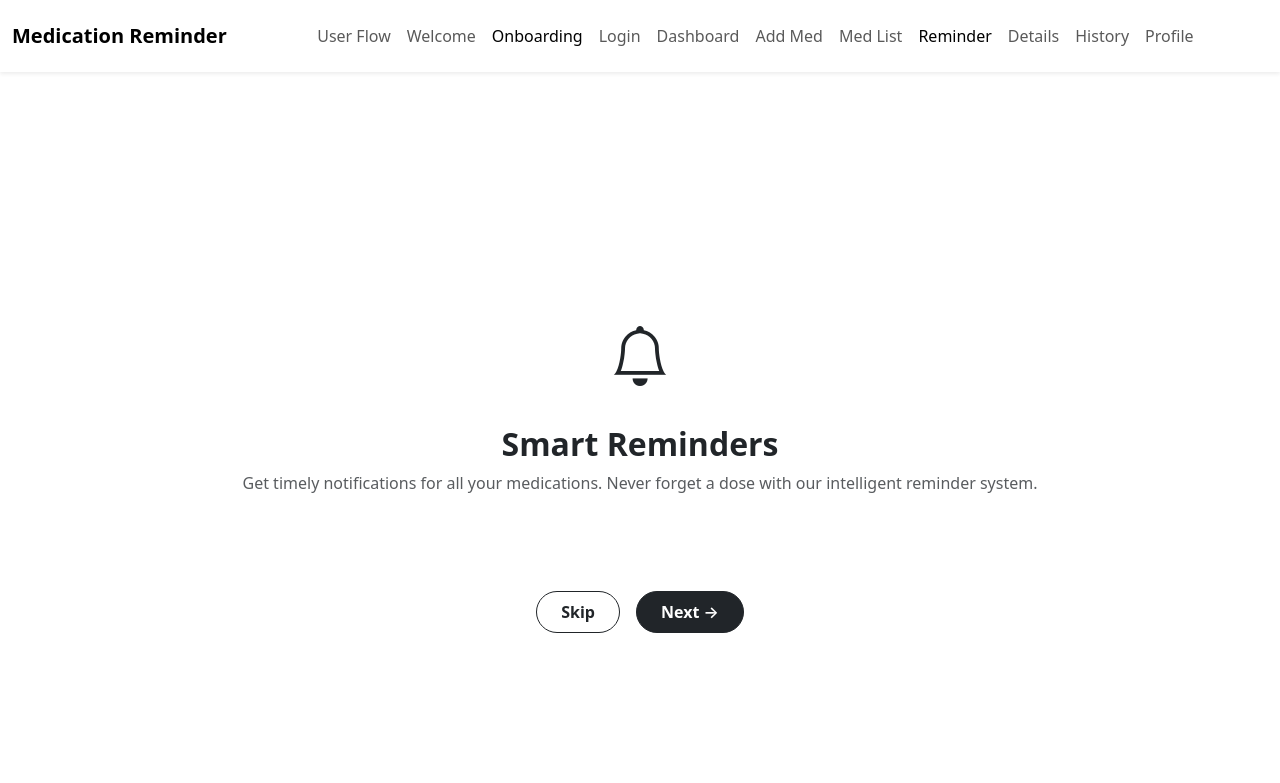
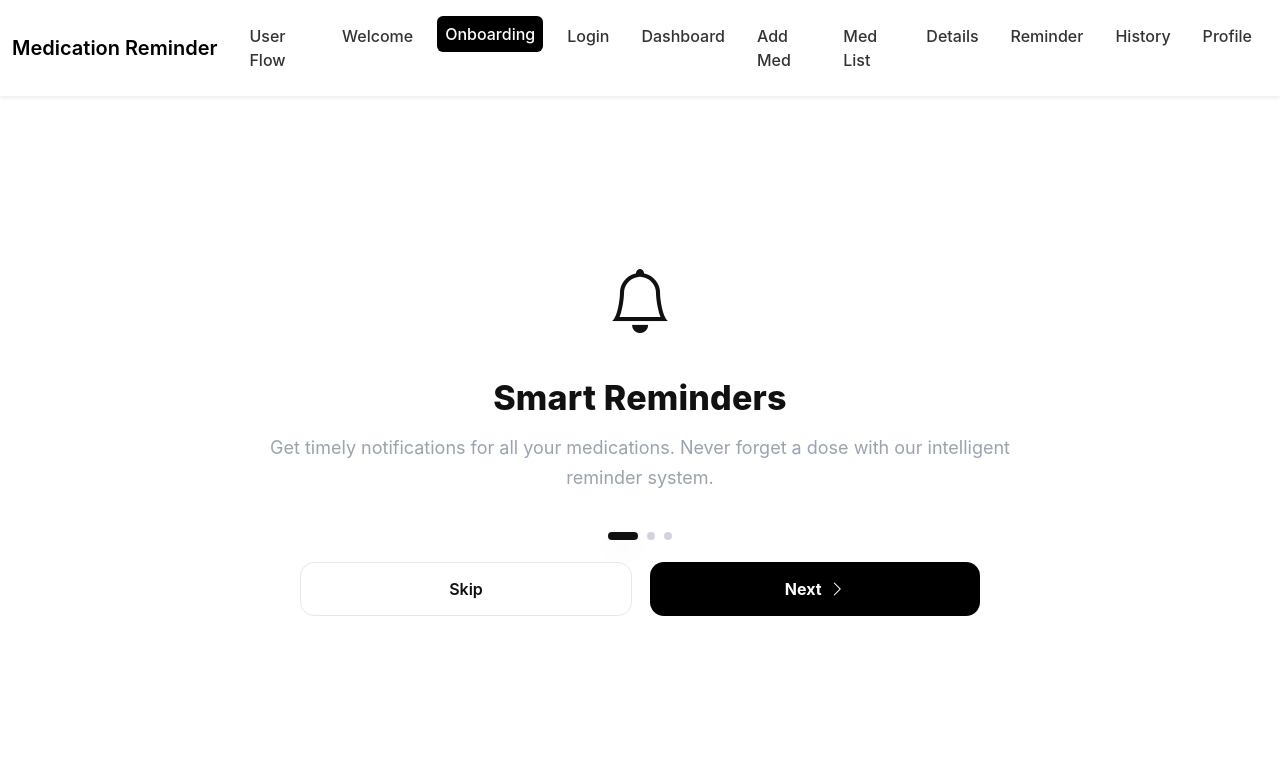
Before and after one commit to jibson1536/Medication-Reminder, a plain HTML site: page oboarding.html in a window 1280 px wide. Drawn offline with nearby package versions, Linux system fonts and the light colour scheme.

Commit message:
Update oboarding.html

```diff
--- a/oboarding.html
+++ b/oboarding.html
@@ -1,28 +1,119 @@
 <!DOCTYPE html>
 <html lang="en">
 <head>
-  <meta charset="UTF-8" />
-  <meta name="viewport" content="width=device-width, initial-scale=1.0" />
-  <title>Onboarding - MediRemind</title>
+  <!-- Bootstrap -->
+  <link href="https://cdn.jsdelivr.net/npm/bootstrap@5.3.8/dist/css/bootstrap.min.css" rel="stylesheet">
+  <link href="https://cdn.jsdelivr.net/npm/bootstrap-icons@1.11.3/font/bootstrap-icons.css" rel="stylesheet">
 
-  <!-- Bootstrap CSS -->
-  <link
-    href="https://cdn.jsdelivr.net/npm/bootstrap@5.3.8/dist/css/bootstrap.min.css"
-    rel="stylesheet"
-  >
-  <link
-  rel="stylesheet"
-  href="https://cdn.jsdelivr.net/npm/bootstrap-icons@1.11.3/font/bootstrap-icons.css"
-/>
+  <meta charset="UTF-8">
+  <meta name="viewport" content="width=device-width, initial-scale=1.0">
+  <title>Onboarding</title>
 
+  <style>
+    :root{
+      --text:#111;
+      --muted:#9aa3af;
+      --bg:#ffffff;
+      --shadow:0 10px 30px rgba(0,0,0,.06);
+    }
+    body{
+      font-family: "Inter", system-ui, -apple-system, Segoe UI, Roboto, Arial, sans-serif;
+      background: var(--bg);
+      color: var(--text);
+      padding-top: 90px; /* for fixed navbar */
+    }
+
+    /* Navbar (same feel as other pages) */
+    .navbar{
+      background:#fff !important;
+      box-shadow:0 2px 6px rgba(0,0,0,.05);
+    }
+    .navbar-nav .nav-link{ color:#333 !important; font-weight:500; margin:0 8px; }
+    .navbar-nav .nav-link:hover{ color:#0d6efd !important; }
+    .navbar-nav .active{
+      background:#000; color:#fff !important; border-radius:6px; padding:6px 12px;
+    }
+
+    /* Onboarding layout */
+    .ob-wrapper{
+      min-height: calc(100dvh - 110px);
+      display:flex; align-items:center; justify-content:center;
+    }
+    .ob-card{
+      width: min(820px, 92vw);
+      text-align:center;
+      margin:auto;
+    }
+    .ob-icon{
+      font-size:64px;
+      margin-bottom:28px;
+      color:#111;
+    }
+    .ob-title{
+      font-weight:800;
+      font-size: clamp(28px, 3.5vw, 34px);
+      letter-spacing:.2px;
+      margin-bottom:14px;
+    }
+    .ob-sub{
+      max-width:760px;
+      margin-inline:auto;
+      color: var(--muted);
+      font-size: clamp(15px, 1.9vw, 18px);
+      line-height:1.7;
+    }
+
+    /* Pager dots (middle one stretches when active) */
+    .ob-dots{
+      display:flex; align-items:center; justify-content:center; gap:9px;
+      margin:38px auto 22px;
+    }
+    .dot{
+      height:8px; width:8px; border-radius:999px; background:#d1d5db; transition:all .25s ease;
+    }
+    .dot.active{
+      width:30px; height:8px; background:#111;
+      box-shadow: var(--shadow);
+    }
+
+    /* Bottom buttons */
+    .ob-actions{
+      display:flex; gap:18px; justify-content:center;
+      width:min(680px, 92vw); margin:0 auto;
+    }
+    .btn-ghost{
+      flex:1;
+      border:1px solid #e5e7eb; background:#fff; color:#111;
+      border-radius:14px; padding:14px 18px; font-weight:600;
+    }
+    .btn-ghost:hover{ background:#f9fafb; }
+
+    .btn-primary-soft{
+      flex:1; border:none; background:#000; color:#fff;
+      border-radius:14px; padding:14px 18px; font-weight:700;
+    }
+    .btn-primary-soft:hover{ background:#161616; }
+
+    .btn-full{
+      width:min(680px, 92vw);
+      border:none; background:#000; color:#fff;
+      border-radius:14px; padding:16px 18px; font-weight:700;
+      margin:0 auto;
+      display:none; /* visible only on last slide */
+    }
+
+    @media (max-width:480px){
+      .ob-actions{ gap:12px; }
+      .btn-ghost, .btn-primary-soft{ padding:13px 14px; }
+    }
+  </style>
 </head>
-
-<body class="bg-white">
-
-  <!-- Navbar -->
-  <nav class="navbar navbar-expand-lg navbar-light bg-white shadow-sm py-3">
+<body>
+  <!-- 🔹 Navbar -->
+  <nav class="navbar navbar-expand-lg navbar-light bg-white shadow-sm fixed-top py-3">
     <div class="container-fluid">
       <a class="navbar-brand fw-semibold" href="#">Medication Reminder</a>
+
       <button class="navbar-toggler" type="button" data-bs-toggle="collapse" data-bs-target="#navbarNav"
         aria-controls="navbarNav" aria-expanded="false" aria-label="Toggle navigation">
         <span class="navbar-toggler-icon"></span>
@@ -37,8 +128,8 @@
           <li class="nav-item"><a class="nav-link" href="dashboard.html">Dashboard</a></li>
           <li class="nav-item"><a class="nav-link" href="addmed.html">Add Med</a></li>
           <li class="nav-item"><a class="nav-link" href="medlist.html">Med List</a></li>
-                    <li class="nav-item"><a class="nav-link active" href="reminder.html">Reminder</a></li>
           <li class="nav-item"><a class="nav-link" href="details.html">Details</a></li>
+          <li class="nav-item"><a class="nav-link" href="reminder.html">Reminder</a></li>
           <li class="nav-item"><a class="nav-link" href="history.html">History</a></li>
           <li class="nav-item"><a class="nav-link" href="profile.html">Profile</a></li>
         </ul>
@@ -46,34 +137,100 @@
     </div>
   </nav>
 
-  <!-- 🔹 Onboarding Content -->
-  <div class="d-flex flex-column justify-content-center align-items-center vh-100 text-center">
-    <!-- Icon -->
-    <div class="mb-4">
-        <i class="bi bi-bell" style="font-size: 60px;"></i>
+  <!-- 🔹 Onboarding -->
+  <main class="ob-wrapper">
+    <section class="ob-card">
+      <div id="icon" class="ob-icon"><i class="bi bi-bell"></i></div>
+      <h1 id="title" class="ob-title">Smart Reminders</h1>
+      <p id="sub" class="ob-sub">
+        Get timely notifications for all your medications. Never forget a dose with our intelligent reminder system.
+      </p>
 
-    </div>
+      <!-- Dots -->
+      <div class="ob-dots" id="dots">
+        <span class="dot active"></span>
+        <span class="dot"></span>
+        <span class="dot"></span>
+      </div>
 
-    <!-- Text -->
-    <h2 class="fw-bold mb-2">Smart Reminders</h2>
-    <p class="text-muted mb-5 px-4">Get timely notifications for all your medications. Never forget a dose with our intelligent reminder system.</p>
+      <!-- Buttons (first two screens) -->
+      <div class="ob-actions" id="actions">
+        <button class="btn-ghost" id="skipBtn">Skip</button>
+        <button class="btn-primary-soft" id="nextBtn">Next <i class="bi bi-chevron-right ms-1"></i></button>
+      </div>
 
-    <!-- Dots (Indicators) -->
-    <div class="mb-5">
-      <span class="dot active"></span>
-      <span class="dot"></span>
-      <span class="dot"></span>
-    </div>
+      <!-- Last screen button -->
+      <button class="btn-full" id="getStartedBtn">Get Started</button>
+    </section>
+  </main>
 
-    <!-- Buttons -->
-    <div class="d-flex gap-3">
-      <a href="index.html" class="btn btn-outline-dark px-4 py-2 rounded-pill fw-semibold">Skip</a>
-      <a href="onboarding2.html" class="btn btn-dark px-4 py-2 rounded-pill fw-semibold">Next →</a>
-    </div>
-  </div>
+  <script src="https://cdn.jsdelivr.net/npm/bootstrap@5.3.8/dist/js/bootstrap.bundle.min.js"></script>
+  <script>
+    // Slides content to mirror your screenshots
+    const slides = [
+      {
+        icon: 'bi-bell',
+        title: 'Smart Reminders',
+        sub: 'Get timely notifications for all your medications. Never forget a dose with our intelligent reminder system.'
+      },
+      {
+        icon: 'bi-calendar3',
+        title: 'Easy Scheduling',
+        sub: 'Set up your medication schedule in seconds. Support for multiple daily doses and complex routines.'
+      },
+      {
+        icon: 'bi-graph-up-arrow',
+        title: 'Track Progress',
+        sub: 'Monitor your medication adherence and share reports with your healthcare provider.'
+      }
+    ];
 
-  <!-- Bootstrap JS -->
-  <script src="https://cdn.jsdelivr.net/npm/bootstrap@5.3.8/dist/js/bootstrap.bundle.min.js"></script>
-  <script src="script.js"></script>
+    const iconEl = document.getElementById('icon');
+    const titleEl = document.getElementById('title');
+    const subEl = document.getElementById('sub');
+    const dotsEl = document.getElementById('dots').children;
+    const actionsEl = document.getElementById('actions');
+    const nextBtn = document.getElementById('nextBtn');
+    const skipBtn = document.getElementById('skipBtn');
+    const getStartedBtn = document.getElementById('getStartedBtn');
+
+    let index = 0;
+
+    function render(i){
+      const s = slides[i];
+      iconEl.innerHTML = `<i class="bi ${s.icon}"></i>`;
+      titleEl.textContent = s.title;
+      subEl.textContent = s.sub;
+
+      // dots
+      [...dotsEl].forEach((d, k) => d.classList.toggle('active', k === i));
+
+      // buttons
+      const last = i === slides.length - 1;
+      actionsEl.style.display = last ? 'none' : 'flex';
+      getStartedBtn.style.display = last ? 'block' : 'none';
+    }
+
+    nextBtn.addEventListener('click', () => {
+      index = Math.min(index + 1, slides.length - 1);
+      render(index);
+    });
+
+    skipBtn.addEventListener('click', () => {
+      // jump to last slide
+      index = slides.length - 1;
+      render(index);
+    });
+
+    getStartedBtn.addEventListener('click', () => {
+      // go to your actual start page (dashboard/login etc.)
+      window.location.href = 'dashboard.html';
+    });
+
+    // allow dot click
+    [...dotsEl].forEach((dot, i) => dot.addEventListener('click', () => { index = i; render(index); }));
+
+    render(index);
+  </script>
 </body>
 </html>
```
